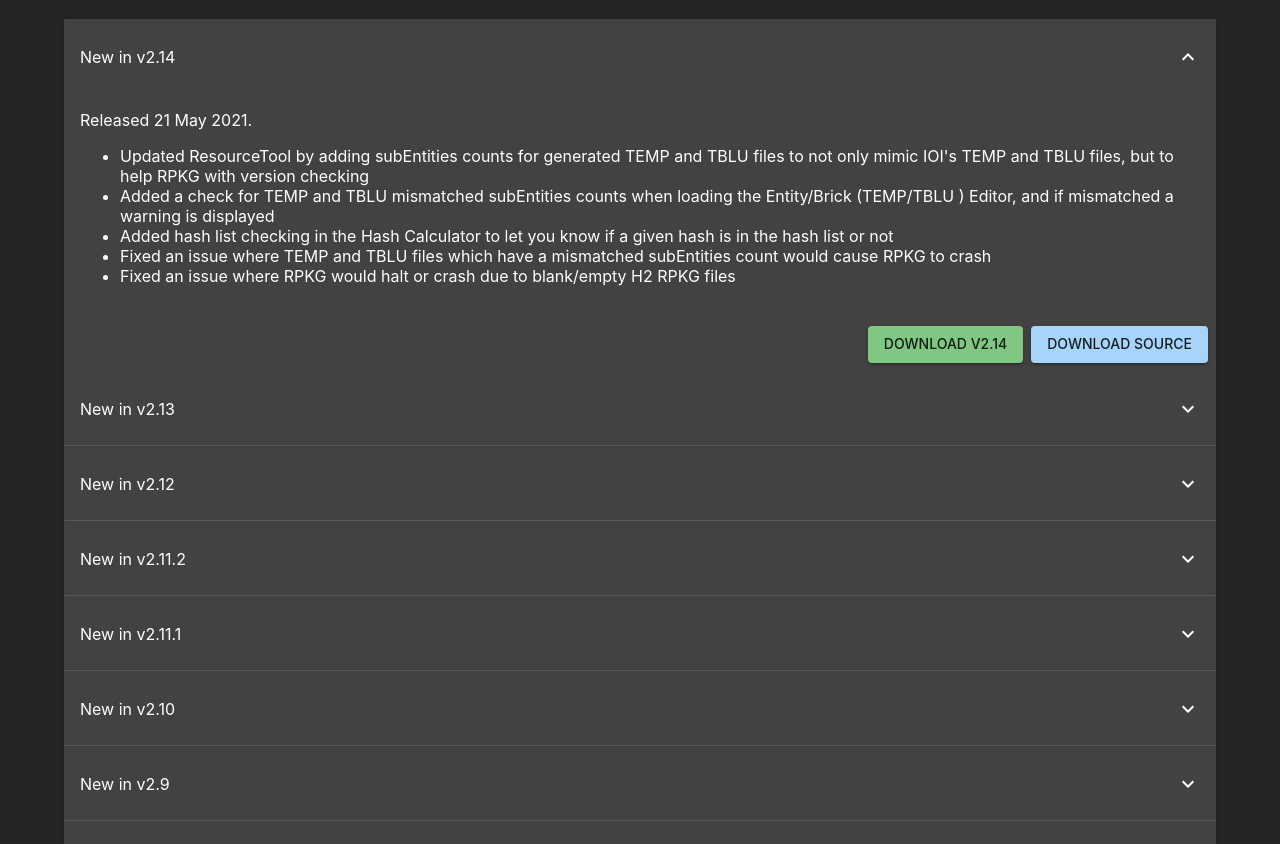
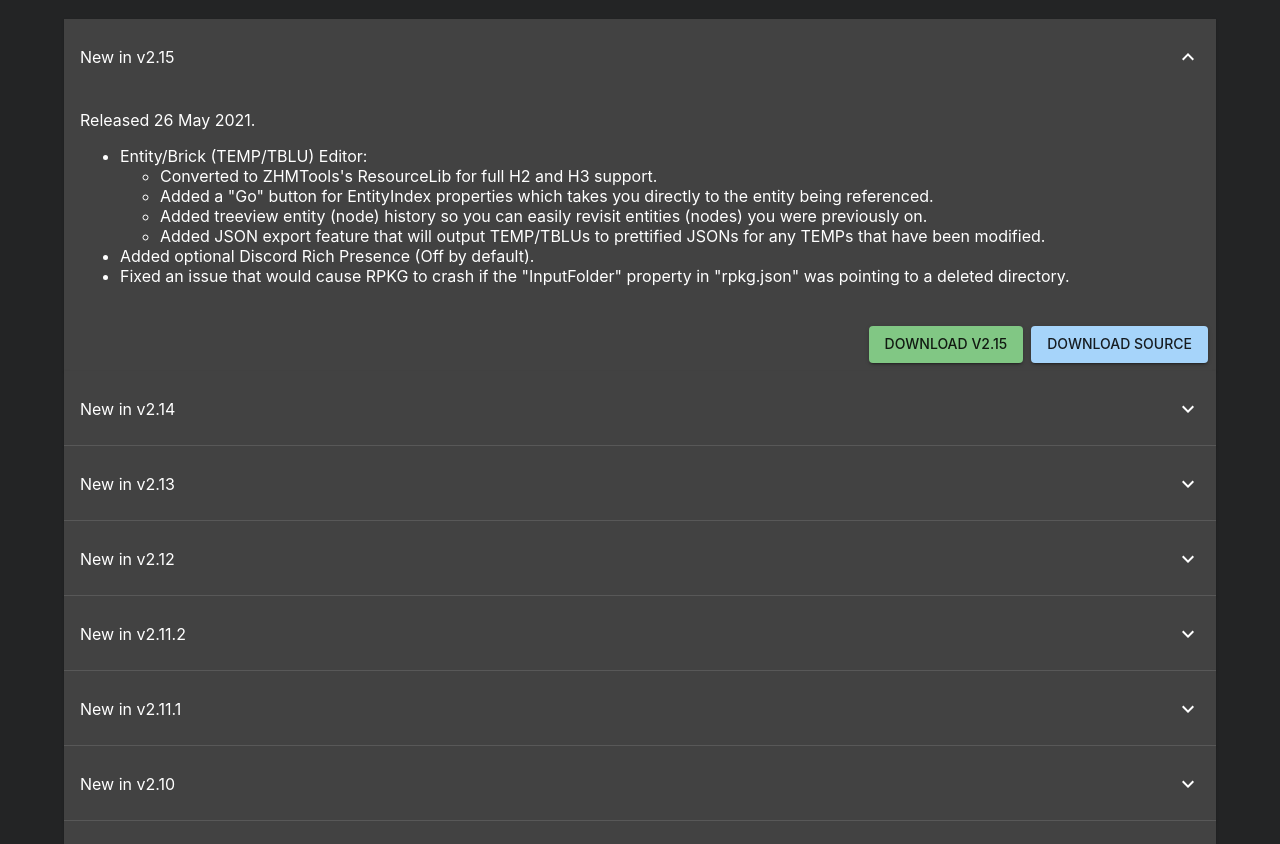
Before and after one commit to glacier-modding/glaciermodding.org-old, a Next.js app: page /rpkg in a window 1280 px wide. Shown: the part 1093-1937 px from the top of the page. Built offline with nearby package versions, Linux system fonts and the light colour scheme.

Commit message:
RPKG v2.15 Released

```diff
--- a/src/RpkgVersions.tsx
+++ b/src/RpkgVersions.tsx
@@ -7,6 +7,26 @@ export interface RpkgVersion {
 }
 
 export const latest: RpkgVersion = {
+    id: "2.15",
+    date: "26 May 2021",
+    changelog: (
+        <React.Fragment>
+            <ul>
+                <li>Entity/Brick (TEMP/TBLU) Editor:</li>
+                    <ul>
+                        <li>Converted to <a href="https://github.com/OrfeasZ/ZHMTools/">ZHMTools's ResourceLib</a> for full H2 and H3 support.</li>
+                        <li>Added a "Go" button for EntityIndex properties which takes you directly to the entity being referenced.</li>
+                        <li>Added treeview entity (node) history so you can easily revisit entities (nodes) you were previously on.</li>
+                        <li>Added JSON export feature that will output TEMP/TBLUs to prettified JSONs for any TEMPs that have been modified.</li>
+                    </ul>
+                <li>Added optional Discord Rich Presence (Off by default).</li>
+                <li>Fixed an issue that would cause RPKG to crash if the "InputFolder" property in "rpkg.json" was pointing to a deleted directory.</li>
+            </ul>
+        </React.Fragment>
+    )
+}
+
+export const VERSION_2_14: RpkgVersion = {
     id: "2.14",
     date: "21 May 2021",
     changelog: (
@@ -910,6 +930,7 @@ export const VERSION_1_0: RpkgVersion = {
 
 export const versions: RpkgVersion[] = [
     latest,
+    VERSION_2_14,
     VERSION_2_13,
     VERSION_2_12,
     VERSION_2_11_2,
```
Also changed, not shown: 2 other files (tests, documents, lock files or other folders).
